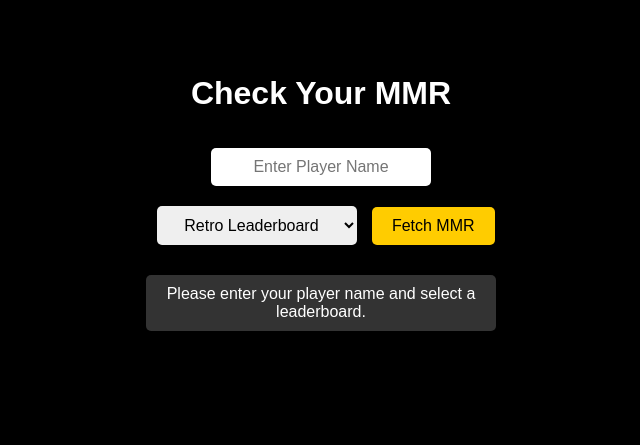
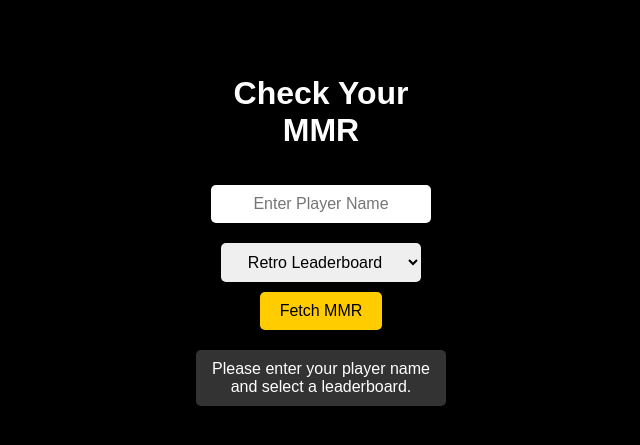
Before and after one commit to GalDen01/rr-overlay, a Flask app: page / in a window 1280 px wide. Shown: the top 445 px of the page, without its empty margins (319-959 px from the left). Run offline with Flask 3, Linux system fonts and the light colour scheme.

Commit message:
trying things

```diff
--- a/static/styles.css
+++ b/static/styles.css
@@ -15,7 +15,7 @@ body {
     background: rgba(71, 71, 71, 0);
     padding: 20px;
     border-radius: 10px;
-    width: 350px;  /* Adjust width as needed */
+    width: 250px;  /* Adjust width as needed */
 }
 
 h2 {
```
